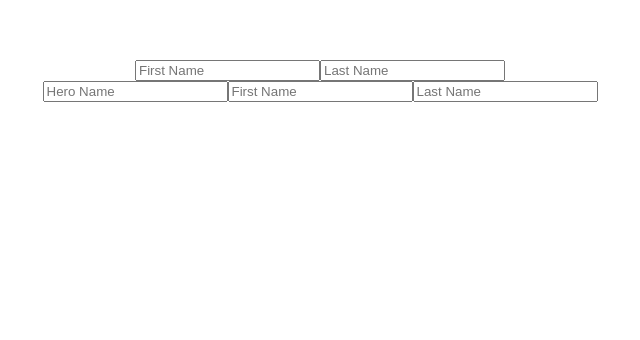
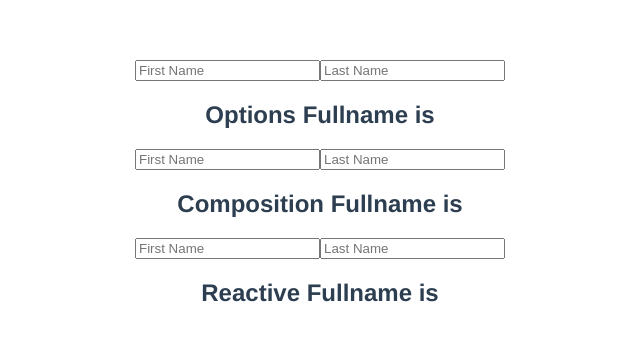
Before and after one commit to rclarian/Vue.js_3_A, a Vue app in the folder vue-components/: page / in a window 1280 px wide. Shown: the top 340 px of the page, without its empty margins (320-960 px from the left). Built offline with nearby package versions, Linux system fonts and the light colour scheme.

Commit message:
#57. Vue JS 3 Tutorial - 57 - Replacing Computed Properties - (ref, computed, reactive, toRefs)
#57. Vue JS 3 Tutorial - 57 - Replacing Computed Properties - (ref, computed, reactive, toRefs)

```diff
--- a/vue-components/src/App.vue
+++ b/vue-components/src/App.vue
@@ -1,17 +1,17 @@
 <template>
   <div>
-    <VModel/>
+    <ComputedOption/>
 
   </div>
 </template>
 
 <script>
-import VModel from './components/VModel.vue';
+import ComputedOption from './components/ComputedOption.vue';
 
 export default {
   name: 'App',
   components: {
-    VModel,
+    ComputedOption,
 
   },
   data() {
--- /dev/null
+++ b/vue-components/src/components/ComputedOption.vue
@@ -0,0 +1,69 @@
+<template>
+    <div>
+         <div>
+            <!-- Options API -->
+            <input type="text" placeholder="First Name" v-model="fName">
+            <input type="text" placeholder="Last Name" v-model="lName">
+            <h2>Options Fullname is {{ fullName }}</h2>
+        </div>
+        <div>
+            <!-- Composition API -->
+            <input type="text" placeholder="First Name" v-model="refFirstName">
+            <input type="text" placeholder="Last Name" v-model="refLastName">
+            <h2>Composition Fullname is {{ refFullName }}</h2>
+        </div>
+        <div>
+            <!-- Reactive API -->
+            <input type="text" placeholder="First Name" v-model="reactiveFirstName">
+            <input type="text" placeholder="Last Name" v-model="reactiveLastName">
+            <h2>Reactive Fullname is {{ reactiveFullName }}</h2>
+        </div>
+    </div>
+</template>
+
+<script>
+import { ref, computed, reactive, toRefs } from 'vue';
+    export default {
+        name: 'ComputedOption',
+        setup() {
+            const refFirstName = ref('');
+            const refLastName = ref('');
+
+            const refFullName = computed(function() {
+                return `${refFirstName.value} ${refLastName.value}`
+            })
+
+            const state = reactive({
+                reactiveFirstName: '',
+                reactiveLastName: ''
+            })
+
+             const reactiveFullName = computed(function() {
+                return `${state.reactiveFirstName} ${state.reactiveLastName}`
+            })
+
+            return {
+                refFirstName,
+                refLastName,
+                refFullName,
+                ...toRefs(state),
+                reactiveFullName
+            }
+        },
+        data() {
+            return {
+                fName: '',
+                lName: '',
+            }
+        },
+        computed: {
+            fullName() {
+                return `${this.fName} ${this.lName}`
+            }
+        }
+    }
+</script>
+
+<style scoped>
+
+</style>
```
